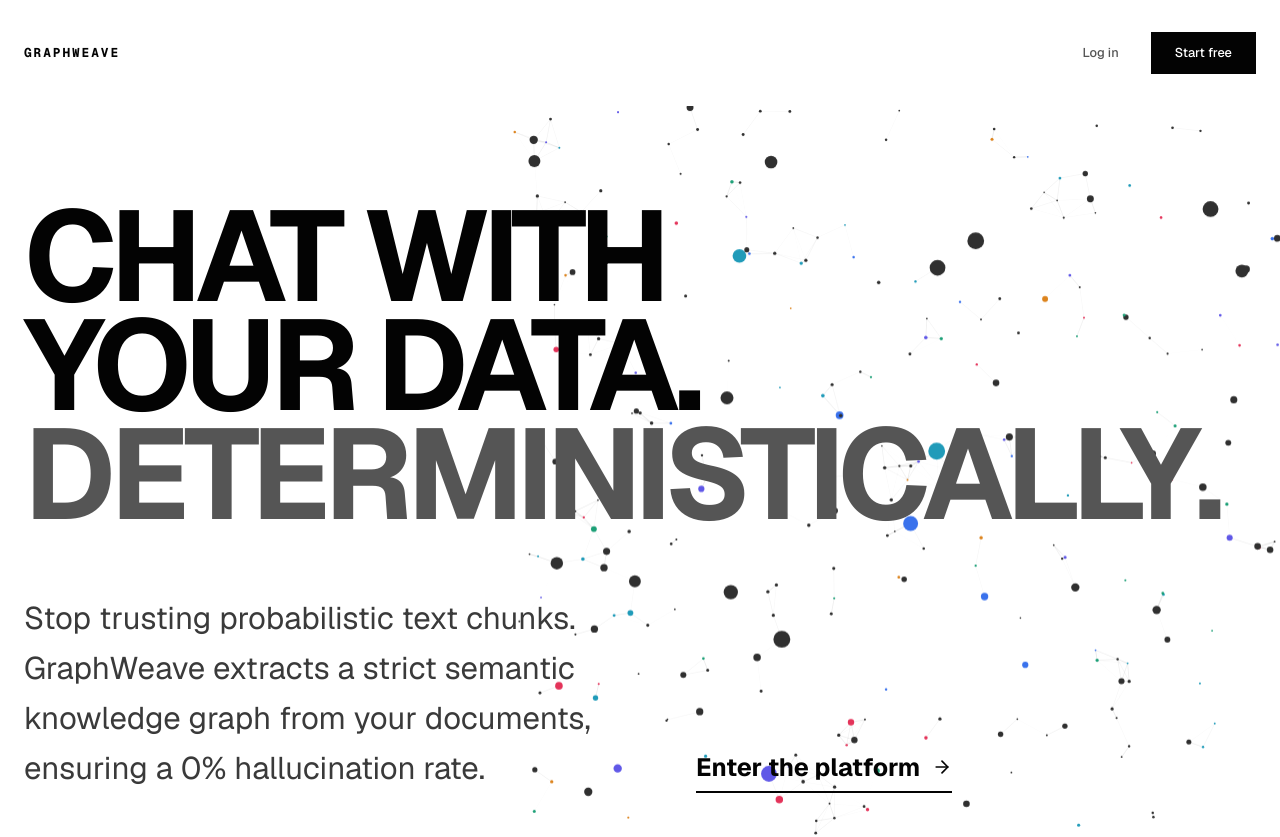
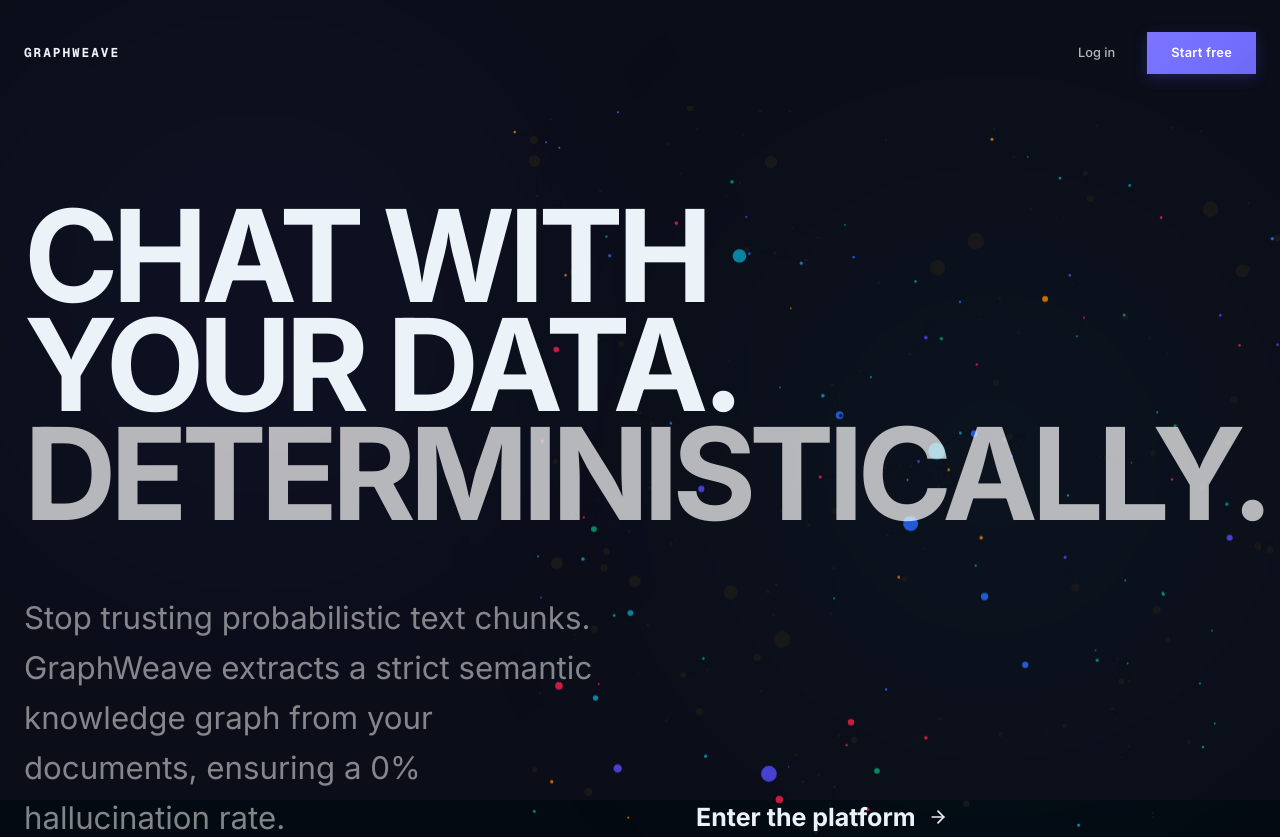
Before and after one commit to vishnuadupa/GraphWarp, a Next.js app in the folder web/: page / in a window 1280 px wide. Shown: the top 837 px of the page. Built offline with nearby package versions, Linux system fonts and the light colour scheme.

Commit message:
design(glassmorphism): transition system to premium iOS 26 dark glassmorphism styling, with fixed luminous backdrops, Outfit/Inter typography, and rounded squircles

```diff
--- a/web/src/app/globals.css
+++ b/web/src/app/globals.css
@@ -18,13 +18,42 @@
 }
 
 body {
-  background:              var(--color-paper);
+  background:              var(--color-bg-base);
   color:                   var(--color-ink);
   font-family:             var(--font-body);
   font-size:               var(--text-base);
   line-height:             1.62;
   -webkit-font-smoothing:  antialiased;
   -moz-osx-font-smoothing: grayscale;
+  position:                relative;
+  min-height:              100vh;
+}
+
+/* iOS 26 Luminous Glass Backdrops */
+body::before {
+  content: "";
+  position: fixed;
+  top: -10%;
+  left: -10%;
+  width: 60vw;
+  height: 60vw;
+  background: radial-gradient(circle, rgba(79, 70, 229, 0.18) 0%, rgba(79, 70, 229, 0) 70%);
+  filter: blur(100px);
+  z-index: -2;
+  pointer-events: none;
+}
+
+body::after {
+  content: "";
+  position: fixed;
+  bottom: -10%;
+  right: -10%;
+  width: 65vw;
+  height: 65vw;
+  background: radial-gradient(circle, rgba(8, 145, 178, 0.15) 0%, rgba(8, 145, 178, 0) 70%);
+  filter: blur(120px);
+  z-index: -2;
+  pointer-events: none;
 }
 
 :focus-visible {
@@ -906,10 +935,168 @@
 .graph-label {
   font-family:  var(--font-mono);
   font-size:    var(--text-xs);
-  color:        oklch(40% 0.006 260);
+  color:        oklch(70% 0.01 240);
   letter-spacing: 0.06em;
 }
 
 @media (max-width: 60rem) {
   .chat-panel { height: 100%; }
 }
+
+/* ═══════════════════════════════════════════════════════════
+   iOS 26 GLASSMORPHIC DARK SYSTEM OVERRIDES
+   ═══════════════════════════════════════════════════════════ */
+
+/* Convert all brutalist flat boxes to rounded glass cards */
+.rounded-none {
+  border-radius: var(--radius-md) !important;
+}
+
+/* Thinner, elegant translucent glass borders */
+.border-\[2px\],
+.border-2 {
+  border-width: 1px !important;
+  border-color: rgba(255, 255, 255, 0.08) !important;
+}
+
+.border-dashed {
+  border-style: dashed !important;
+  border-color: rgba(255, 255, 255, 0.16) !important;
+}
+
+/* Page base overrides */
+.page {
+  background: var(--color-bg-base) !important;
+}
+
+/* Header floating glass */
+.dash-topbar {
+  background: rgba(16, 18, 30, 0.72) !important;
+  backdrop-filter: blur(24px) saturate(180%) !important;
+  -webkit-backdrop-filter: blur(24px) saturate(180%) !important;
+  border-bottom: 1px solid rgba(255, 255, 255, 0.08) !important;
+}
+
+/* Dashboard shell */
+.dash-shell {
+  background: transparent !important;
+}
+
+.dash-content {
+  background: transparent !important;
+}
+
+/* Left Chat Sidebar Glass */
+.chat-sidebar {
+  background: rgba(16, 18, 30, 0.5) !important;
+  backdrop-filter: blur(20px) saturate(170%) !important;
+  -webkit-backdrop-filter: blur(20px) saturate(170%) !important;
+  border-right: 1px solid rgba(255, 255, 255, 0.08) !important;
+}
+
+/* Frosted glass containers (cards, registries, lists) */
+.glass-card,
+.chat-panel,
+table {
+  background: rgba(16, 18, 30, 0.45) !important;
+  backdrop-filter: blur(22px) saturate(170%) !important;
+  -webkit-backdrop-filter: blur(22px) saturate(170%) !important;
+  border-radius: var(--radius-md) !important;
+  border: 1px solid rgba(255, 255, 255, 0.08) !important;
+  box-shadow: 0 8px 32px 0 rgba(0, 0, 0, 0.25) !important;
+}
+
+/* Overriding brutalist tables for soft glass */
+.bg-\[var\(--color-paper-2\)\],
+thead {
+  background: rgba(255, 255, 255, 0.04) !important;
+  border-bottom: 1px solid rgba(255, 255, 255, 0.08) !important;
+}
+
+.hover\:bg-\[var\(--color-paper-2\)\]:hover,
+tbody tr:hover {
+  background: rgba(255, 255, 255, 0.03) !important;
+}
+
+/* Floating bottom chat input pill */
+.chat-input-pill,
+.focus-within\:border-black:focus-within {
+  border-color: rgba(255, 255, 255, 0.16) !important;
+  border-radius: 9999px !important;
+  background: rgba(24, 28, 48, 0.72) !important;
+  backdrop-filter: blur(16px) saturate(160%) !important;
+  -webkit-backdrop-filter: blur(16px) saturate(160%) !important;
+  box-shadow: 0 4px 30px rgba(0, 0, 0, 0.2), inset 0 0 0 1px rgba(255, 255, 255, 0.05) !important;
+}
+
+/* Invert all flat-black brutalist buttons to luminous glass capsules */
+button,
+.bg-black,
+.bg-\[var\(--color-ink\)\],
+.nav-pill__cta {
+  border-radius: 9999px !important; /* Smooth capsules */
+}
+
+/* Glass buttons */
+.nav-pill__cta,
+.bg-black,
+.bg-\[var\(--color-ink\)\] {
+  background: linear-gradient(135deg, oklch(65% 0.22 280) 0%, oklch(60% 0.20 280) 100%) !important;
+  color: #ffffff !important;
+  border: none !important;
+  box-shadow: 0 4px 14px rgba(79, 70, 229, 0.3) !important;
+  font-weight: 600 !important;
+  letter-spacing: 0.02em !important;
+}
+
+/* Sidebar conversations list active state */
+.bg-\[var\(--color-paper-3\)\],
+.active-conv {
+  background: rgba(79, 70, 229, 0.25) !important;
+  border: 1px solid rgba(79, 70, 229, 0.4) !important;
+  border-radius: var(--radius-sm) !important;
+}
+
+/* Mobile floating command rail */
+.fixed.bottom-4.left-4.right-4 {
+  border-radius: 9999px !important;
+  background: rgba(16, 18, 30, 0.8) !important;
+  backdrop-filter: blur(20px) saturate(175%) !important;
+  -webkit-backdrop-filter: blur(20px) saturate(175%) !important;
+  border: 1px solid rgba(255, 255, 255, 0.12) !important;
+  box-shadow: 0 10px 40px rgba(0, 0, 0, 0.3) !important;
+  overflow: hidden;
+}
+
+/* Mobile floating rail active button Inversion */
+.bg-\[var\(--color-ink\)\] {
+  background: linear-gradient(135deg, oklch(65% 0.22 280) 0%, oklch(60% 0.20 280) 100%) !important;
+  border-radius: 0px !important;
+}
+
+/* ForceGraph legend custom translucent dark panels */
+div[style*="position: absolute"][style*="bottom: 1.5rem"][style*="left: 1.5rem"],
+div[style*="position: absolute"][style*="top: 1rem"][style*="left: 50%"] {
+  background: rgba(16, 18, 30, 0.75) !important;
+  backdrop-filter: blur(18px) saturate(160%) !important;
+  -webkit-backdrop-filter: blur(18px) saturate(160%) !important;
+  border-radius: var(--radius-md) !important;
+  border: 1px solid rgba(255, 255, 255, 0.08) !important;
+  box-shadow: 0 8px 32px 0 rgba(0, 0, 0, 0.25) !important;
+}
+
+/* Scrollbars styling for dark mode */
+::-webkit-scrollbar {
+  width: 8px;
+  height: 8px;
+}
+::-webkit-scrollbar-track {
+  background: rgba(255, 255, 255, 0.02);
+}
+::-webkit-scrollbar-thumb {
+  background: rgba(255, 255, 255, 0.12);
+  border-radius: 4px;
+}
+::-webkit-scrollbar-thumb:hover {
+  background: rgba(255, 255, 255, 0.2);
+}
--- a/web/src/app/layout.tsx
+++ b/web/src/app/layout.tsx
@@ -1,22 +1,22 @@
 import type { Metadata } from "next";
-import { Geist, Geist_Mono, JetBrains_Mono } from "next/font/google";
+import { Inter, Outfit, Geist_Mono } from "next/font/google";
 import "./globals.css";
 import { GlobalDropzone } from "@/components/GlobalDropzone";
 
-const geistSans = Geist({
-  variable: "--font-geist-sans",
+const inter = Inter({
+  variable: "--font-inter",
   subsets: ["latin"],
+});
+
+const outfit = Outfit({
+  variable: "--font-outfit",
+  subsets: ["latin"],
+  weight: ["300", "400", "500", "600", "700", "800"],
 });
 
 const geistMono = Geist_Mono({
   variable: "--font-geist-mono",
   subsets: ["latin"],
-});
-
-const jetbrainsMono = JetBrains_Mono({
-  variable: "--font-jetbrains-mono",
-  subsets: ["latin"],
-  weight: ["400", "700"],
 });
 
 export const metadata: Metadata = {
@@ -39,7 +39,7 @@
   return (
     <html
       lang="en"
-      className={`${geistSans.variable} ${geistMono.variable} ${jetbrainsMono.variable} h-full antialiased`}
+      className={`${inter.variable} ${outfit.variable} ${geistMono.variable} h-full antialiased`}
     >
       <body className="min-h-full flex flex-col">
         <GlobalDropzone>
--- a/web/src/app/tokens.css
+++ b/web/src/app/tokens.css
@@ -1,32 +1,29 @@
-/* Hallmark · pre-emit critique: P5 H5 E5 S5 R5 V5
- * genre: editorial · macrostructure: Marquee Hero
- * theme: Brutal · anchor hue: 0 (monochrome)
- * nav: N9 Edge-aligned minimal (CTA=filled pill · padding=spacious)
- * footer: Ft4 Dense colophon (Layout=log-style)
- * tone: premium · audience: researcher / tech enthusiast
+/* Hallmark · iOS 26 Glassmorphic Dark Redesign
+ * tone: premium · theme: Dark Glassmorphic · typography: Outfit + Inter
  */
 
 :root {
-  /* ── Colour — Stark Monochrome ── */
-  --color-paper:     oklch(100% 0 0);
-  --color-paper-2:   oklch(96% 0 0);
-  --color-paper-3:   oklch(92% 0 0);
-  --color-rule:      oklch(88% 0 0);
-  --color-neutral:   oklch(45% 0 0);
-  --color-muted:     oklch(35% 0 0);
-  --color-ink:       oklch(10% 0 0);
-  --color-accent:    oklch(15% 0 0);
-  --color-focus:     oklch(30% 0 0);
+  /* ── Colour — Premium iOS 26 Dark Glassmorphism ── */
+  --color-bg-base:      oklch(14% 0.02 245);       /* Deep Navy Obsidian Base */
+  --color-paper:        rgba(16, 18, 30, 0.65);    /* Frosted Glass backing sheet */
+  --color-paper-2:      rgba(24, 28, 48, 0.45);    /* Translucent dashboard panels */
+  --color-paper-3:      rgba(38, 44, 76, 0.4);     /* Accent glass indicators */
+  --color-rule:         rgba(255, 255, 255, 0.08); /* Ultrafine translucent glass border */
+  --color-neutral:      rgba(255, 255, 255, 0.7);  /* Slate readable body text */
+  --color-muted:        rgba(255, 255, 255, 0.5);  /* Soft muted captions */
+  --color-ink:          oklch(96% 0.01 240);       /* High-contrast crisp near-white */
+  --color-accent:       oklch(65% 0.22 280);       /* Luminous iOS violet */
+  --color-focus:        oklch(70% 0.20 280);       /* Active glowing element outline */
 
-  /* Dark surface (for demo panel / reverse contrast) */
-  --color-surface-dark:   oklch(12% 0 0);
-  --color-surface-dark-2: oklch(18% 0 0);
-  --color-rule-dark:      oklch(30% 0 0);
+  /* Dark surface utilities */
+  --color-surface-dark:   rgba(10, 11, 20, 0.85);
+  --color-surface-dark-2: rgba(18, 20, 36, 0.75);
+  --color-rule-dark:      rgba(255, 255, 255, 0.12);
 
-  /* ── Typography ── */
-  --font-display: var(--font-jetbrains-mono), "JetBrains Mono", ui-monospace, monospace;
-  --font-body:    var(--font-geist-sans),     "Geist",          ui-sans-serif, system-ui, sans-serif;
-  --font-mono:    var(--font-geist-mono),     "Geist Mono",     ui-monospace, monospace;
+  /* ── Typography (iOS Sans Hallmark) ── */
+  --font-display: var(--font-outfit), "Inter", -apple-system, sans-serif;
+  --font-body:    var(--font-inter), -apple-system, sans-serif;
+  --font-mono:    var(--font-geist-mono), ui-monospace, monospace;
 
   /* ── Type scale — major third (× 1.25) from 16 px base ── */
   --text-xs:       0.64rem;    /* 10.24 px */
@@ -41,7 +38,7 @@
   --text-display:  clamp(3rem, 7vw + 1rem, 6rem);
   --text-display-s: clamp(2rem, 4vw + 0.5rem, 3.5rem);
 
-  /* ── Spacing — 4 pt scale ── */
+  /* ── Spacing ── */
   --space-xs:   0.25rem;   /*  4 px */
   --space-sm:   0.5rem;    /*  8 px */
   --space-md:   1rem;      /* 16 px */
@@ -53,18 +50,18 @@
   --space-5xl:  8rem;      /* 128 px */
 
   /* ── Motion ── */
-  --ease-out:     cubic-bezier(0.22, 1, 0.36, 1);
-  --ease-in:      cubic-bezier(0.55, 0, 1, 0.45);
-  --ease-in-out:  cubic-bezier(0.65, 0, 0.35, 1);
-  --dur-short:    100ms;
-  --dur-med:      200ms;
-  --dur-long:     400ms;
+  --ease-out:     cubic-bezier(0.16, 1, 0.3, 1);    /* Silky iOS ease-out */
+  --ease-in:      cubic-bezier(0.7, 0, 0.84, 0);
+  --ease-in-out:  cubic-bezier(0.76, 0, 0.24, 1);
+  --dur-short:    120ms;
+  --dur-med:      260ms;
+  --dur-long:     450ms;
 
-  /* ── Geometry ── */
-  --radius-sm:    0px; /* Brutal: sharp corners */
-  --radius-md:    0px;
-  --radius-lg:    0px;
-  --radius-pill:  0px;
+  /* ── Geometry (iOS Squircles) ── */
+  --radius-sm:    8px;
+  --radius-md:    16px;
+  --radius-lg:    24px;
+  --radius-pill:  9999px;
 
   /* ── Z-index ── */
   --z-base:    0;
```
Also changed, not shown: web/src/components/ForceGraph.tsx (+12 -12 lines).
